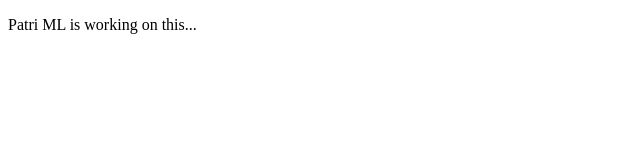
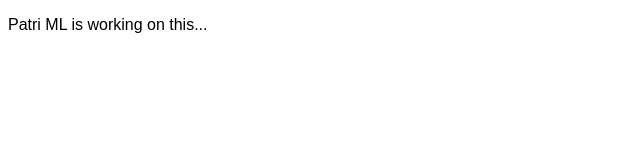
Before and after one commit to patriml/patriml.github.io, a plain HTML site: page index.html in a window 1280 px wide. Shown: the full height of the page, 0-640 px from the left. Drawn offline with Linux system fonts and the light colour scheme.

Commit message:
basic CSS style

```diff
--- a/index.html
+++ b/index.html
@@ -1,6 +1,12 @@
 <!DOCTYPE html>
 <html>
-    <body>
-        <p>Patri ML is working on this...</p>
-    </body>
+
+<head>
+    <link rel="stylesheet" href="styles.css">
+</head>
+
+<body>
+    <p>Patri ML is working on this...</p>
+</body>
+
 </html>
--- /dev/null
+++ b/styles.css
@@ -0,0 +1,3 @@
+* {
+    font-family: sans-serif;
+}
```
